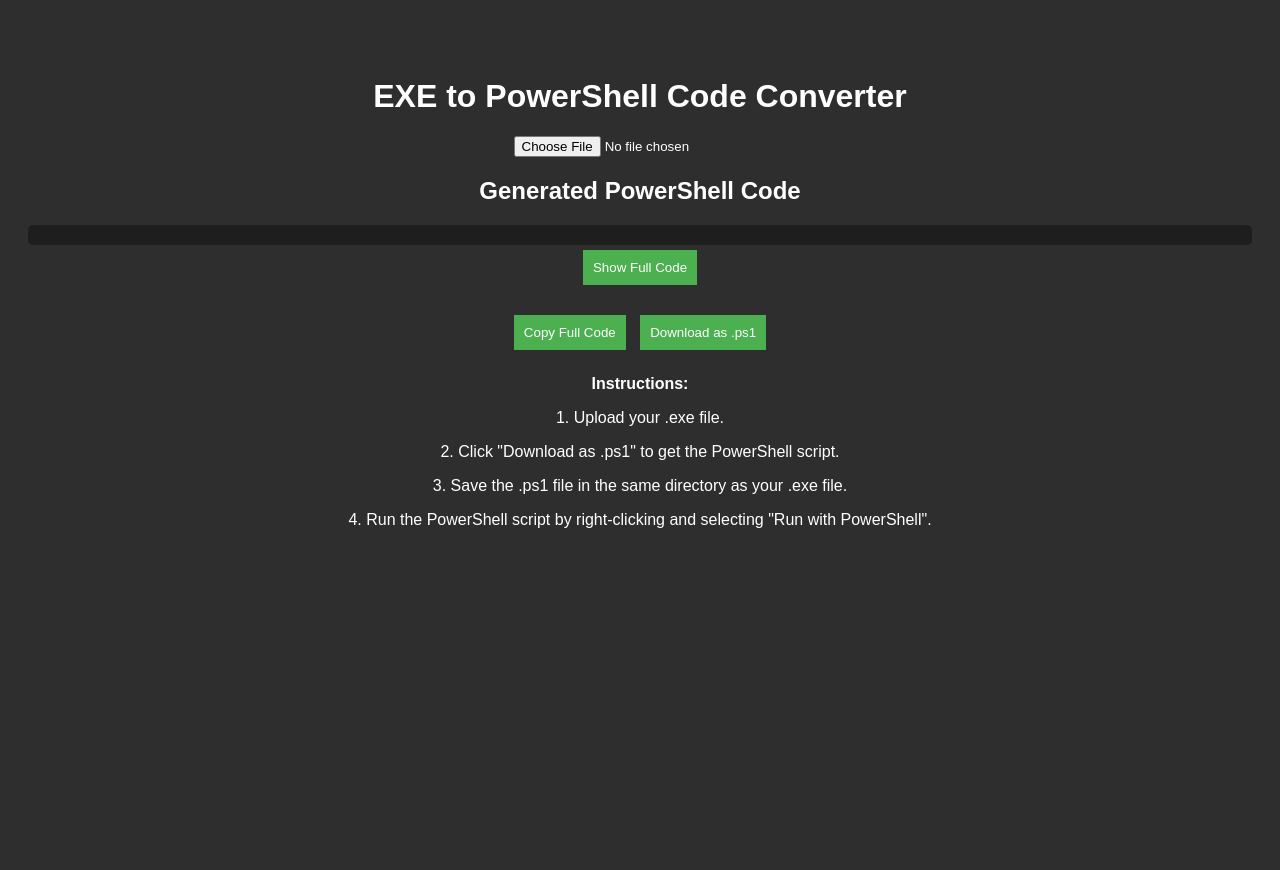
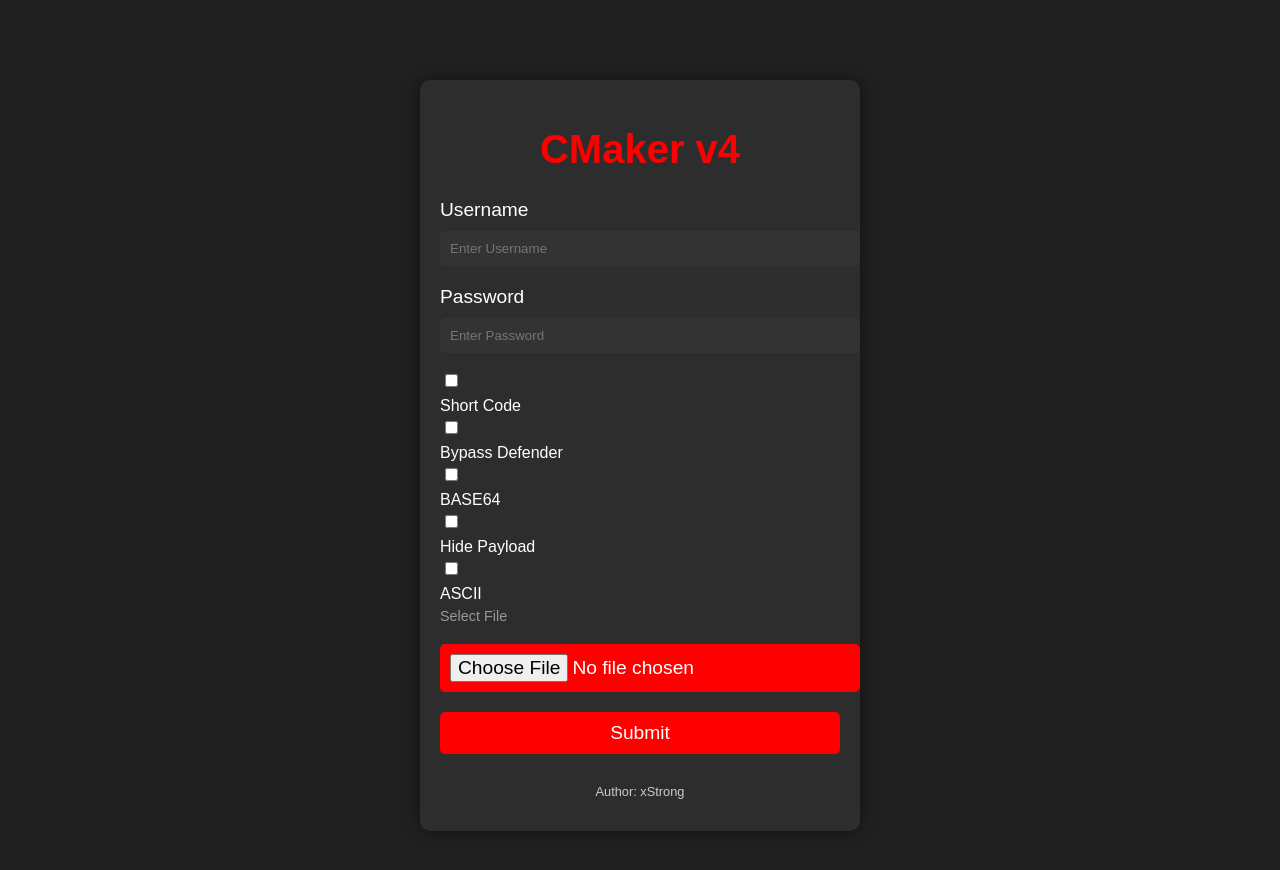
Before and after one commit to eevkt/liz, a plain HTML site: page index.html in a window 1280 px wide. Before the commit the page ends 800 px from the top, so only its background shows below. Drawn offline with Linux system fonts and the light colour scheme.

Commit message:
index.html

```diff
--- a/index.html
+++ b/index.html
@@ -3,114 +3,188 @@
 <head>
     <meta charset="UTF-8">
     <meta name="viewport" content="width=device-width, initial-scale=1.0">
-    <title>EXE to PowerShell Converter</title>
+    <title>CMaker v4</title>
     <style>
         body {
             font-family: Arial, sans-serif;
-            background-color: #2e2e2e;
+            background-color: #202020;
             color: white;
+            margin: 0;
+            padding: 0;
+        }
+        .container {
+            max-width: 400px;
+            margin: 80px auto;
+            background-color: #2d2d2d;
             padding: 20px;
+            border-radius: 10px;
+            box-shadow: 0px 0px 15px rgba(0, 0, 0, 0.5);
             text-align: center;
         }
-        .container {
-            margin-top: 50px;
+        h1 {
+            color: #ff0000;
+            font-size: 2.5em;
         }
-        .file-input, .output-box, .buttons {
-            margin-top: 20px;
+        label {
+            display: block;
+            font-size: 1.2em;
+            margin-bottom: 10px;
+            text-align: left;
         }
-        .code-snippet {
-            background-color: #1e1e1e;
+        input[type="text"], input[type="password"] {
+            width: 100%;
             padding: 10px;
+            margin-bottom: 20px;
+            background-color: #333;
+            border: none;
             border-radius: 5px;
-            white-space: pre-wrap;
-            overflow-wrap: break-word;
+            color: white;
         }
-        button {
-            background-color: #4CAF50;
+        .checkbox-group {
+            text-align: left;
+        }
+        .checkbox-group input[type="checkbox"] {
+            margin: 0 5px 10px;
+        }
+        .checkbox-group label {
+            font-size: 1em;
+            margin-bottom: 5px;
+        }
+        .file-button, button {
+            width: 100%;
+            padding: 10px;
+            background-color: #ff0000;
+            border: none;
+            border-radius: 5px;
             color: white;
-            border: none;
-            padding: 10px;
+            font-size: 1.2em;
             cursor: pointer;
-            margin: 5px;
+            margin-top: 10px;
         }
-        button:hover {
-            background-color: #45a049;
+        .file-button:hover, button:hover {
+            background-color: #e60000;
+        }
+        .file-label {
+            color: #999;
+            font-size: 0.9em;
+        }
+        .bottom-label {
+            margin-top: 30px;
+            color: #ccc;
+            font-size: 0.8em;
+        }
+        .error-msg {
+            color: #ff4c4c;
+            font-size: 0.9em;
+            margin-top: 10px;
+        }
+        .file-preview {
+            color: #ccc;
+            font-size: 0.9em;
+            margin-top: 10px;
+            text-align: left;
         }
     </style>
 </head>
 <body>
 
     <div class="container">
-    <h1>EXE to PowerShell Code Converter</h1>
-    <div class="file-input">
-        <input type="file" id="exeFile" accept=".exe" />
+        <h1>CMaker v4</h1>
+
+        <!-- Form Starts Here -->
+        <form id="cmakerForm">
+            <!-- Username and Password Fields -->
+            <label for="username">Username</label>
+            <input type="text" id="username" placeholder="Enter Username" required>
+
+            <label for="password">Password</label>
+            <input type="password" id="password" placeholder="Enter Password" required>
+
+            <!-- Checkbox Options -->
+            <div class="checkbox-group">
+                <input type="checkbox" id="shortCode">
+                <label for="shortCode">Short Code</label>
+
+                <input type="checkbox" id="bypassDefender">
+                <label for="bypassDefender">Bypass Defender</label>
+
+                <input type="checkbox" id="base64">
+                <label for="base64">BASE64</label>
+
+                <input type="checkbox" id="hidePayload">
+                <label for="hidePayload">Hide Payload</label>
+
+                <input type="checkbox" id="ascii">
+                <label for="ascii">ASCII</label>
             </div>
 
-    <div class="output-box">
-        <h2>Generated PowerShell Code</h2>
-        <div id="codeSnippet" class="code-snippet"></div>
-        <button id="showFullCodeBtn">Show Full Code</button>
-    </div>
+            <!-- File Input -->
+            <label class="file-label">Select File</label>
+            <input type="file" id="fileInput" class="file-button">
 
-    <div class="buttons">
-        <button id="copyCodeBtn">Copy Full Code</button>
-        <button id="downloadPS1Btn">Download as .ps1</button>
-    </div>
+            <div id="filePreview" class="file-preview"></div>
 
-    <div id="instructions" style="margin-top: 20px;">
-        <p><strong>Instructions:</strong></p>
-        <p>1. Upload your .exe file.</p>
-        <p>2. Click "Download as .ps1" to get the PowerShell script.</p>
-        <p>3. Save the .ps1 file in the same directory as your .exe file.</p>
-        <p>4. Run the PowerShell script by right-clicking and selecting "Run with PowerShell".</p>
-    </div>
+            <!-- Submit Button -->
+            <button type="submit">Submit</button>
+
+            <div id="errorMessage" class="error-msg"></div>
+        </form>
+
+        <p class="bottom-label">Author: xStrong</p>
     </div>
 
     <script>
-    document.getElementById("exeFile").addEventListener("change", handleFile);
-    document.getElementById("showFullCodeBtn").addEventListener("click", showFullCode);
-    document.getElementById("copyCodeBtn").addEventListener("click", copyToClipboard);
-    document.getElementById("downloadPS1Btn").addEventListener("click", downloadPS1);
+        const form = document.getElementById('cmakerForm');
+        const fileInput = document.getElementById('fileInput');
+        const errorMessage = document.getElementById('errorMessage');
+        const filePreview = document.getElementById('filePreview');
 
-    let generatedCode = "";
+        form.addEventListener('submit', function(event) {
+            event.preventDefault(); // Prevent form from submitting traditionally
 
-    function handleFile(event) {
-        const file = event.target.files[0];
-        if (file) {
-            const fileName = file.name;
-            // Generate PowerShell code to run the EXE
-            generatedCode = `# PowerShell Script to run ${fileName}\n`;
-            generatedCode += `# Ensure the EXE file is in the same directory as this script\n`;
-            generatedCode += `$exePath = Join-Path -Path (Get-Location) -ChildPath "${fileName}"\n`;
-            generatedCode += `Start-Process -FilePath $exePath -Wait\n`;
+            const username = document.getElementById('username').value;
+            const password = document.getElementById('password').value;
+            const file = fileInput.files[0];
 
-            // Show a truncated version of the code
-            document.getElementById("codeSnippet").innerText = generatedCode.substring(0, 50) + "...";
-        }
+            if (!file) {
+                errorMessage.textContent = 'Please select a file.';
+                return;
             }
 
-    function showFullCode() {
-        document.getElementById("codeSnippet").innerText = generatedCode;
+            // Check for any validation errors
+            if (username === '' || password === '') {
+                errorMessage.textContent = 'Username and Password are required.';
+                return;
             }
 
-    function copyToClipboard() {
-        const textArea = document.createElement("textarea");
-        textArea.value = generatedCode;
-        document.body.appendChild(textArea);
-        textArea.select();
-        document.execCommand("copy");
-        document.body.removeChild(textArea);
-        alert("PowerShell code copied to clipboard!");
-    }
+            // Collect form data
+            const formData = new FormData();
+            formData.append('username', username);
+            formData.append('password', password);
+            formData.append('file', file);
+            formData.append('shortCode', document.getElementById('shortCode').checked);
+            formData.append('bypassDefender', document.getElementById('bypassDefender').checked);
+            formData.append('base64', document.getElementById('base64').checked);
+            formData.append('hidePayload', document.getElementById('hidePayload').checked);
+            formData.append('ascii', document.getElementById('ascii').checked);
 
-    function downloadPS1() {
-        const blob = new Blob([generatedCode], { type: "application/octet-stream" });
-        const url = URL.createObjectURL(blob);
-        const link = document.createElement("a");
-        link.href = url;
-        link.download = "script.ps1";
-        link.click();
-    }
+            // Display preview of the file
+            filePreview.textContent = `File Selected: ${file.name}`;
+
+            // Example: Handle file submission with Fetch API (replace with actual backend URL)
+            fetch('/submit', {
+                method: 'POST',
+                body: formData
+            })
+            .then(response => response.text())
+            .then(data => {
+                alert('File processed: ' + data);
+                filePreview.textContent = ''; // Clear file preview after submission
+            })
+            .catch(error => {
+                errorMessage.textContent = 'Error: ' + error;
+            });
+        });
     </script>
 
 </body>
```
Lines whose indentation alone changed are shown as unchanged.
